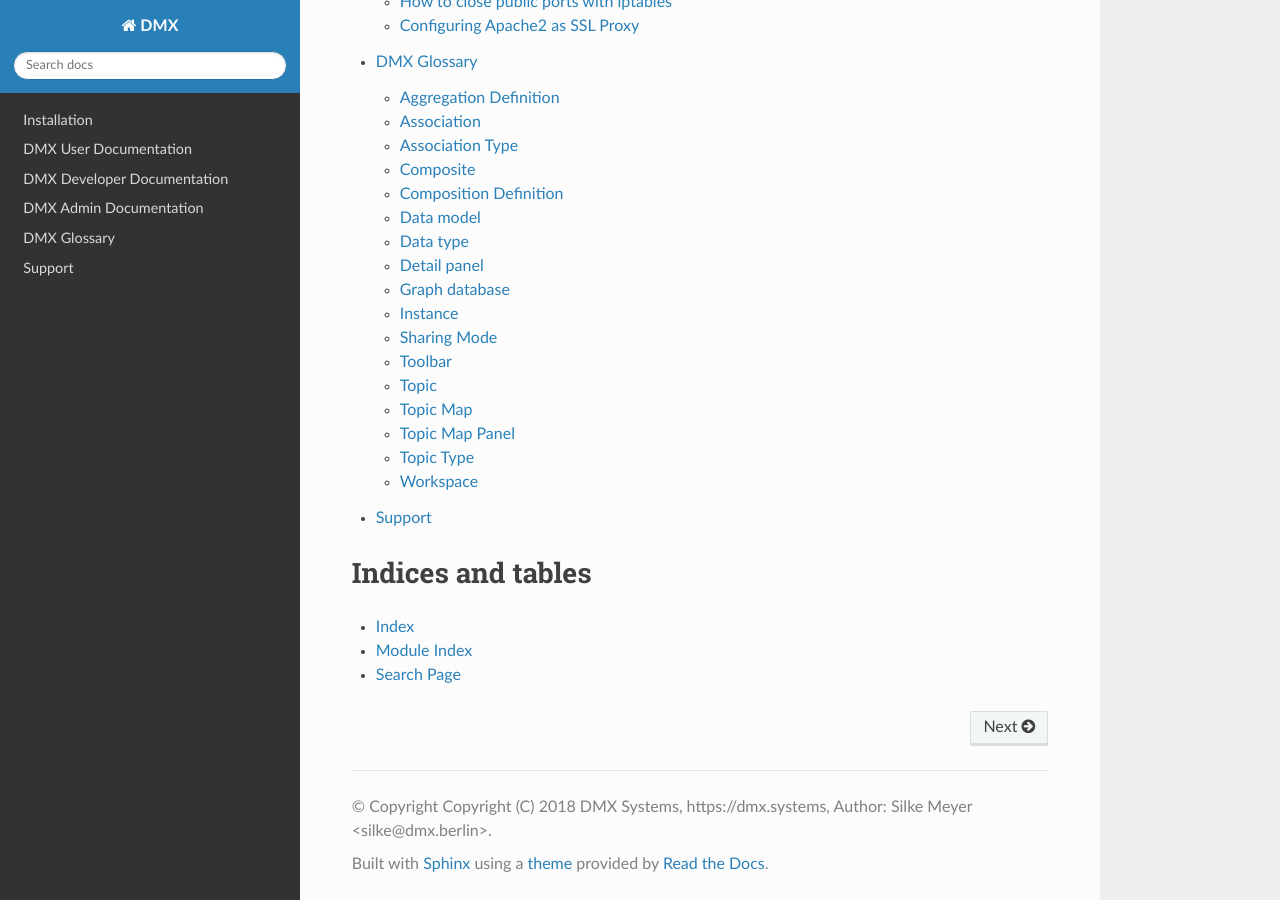
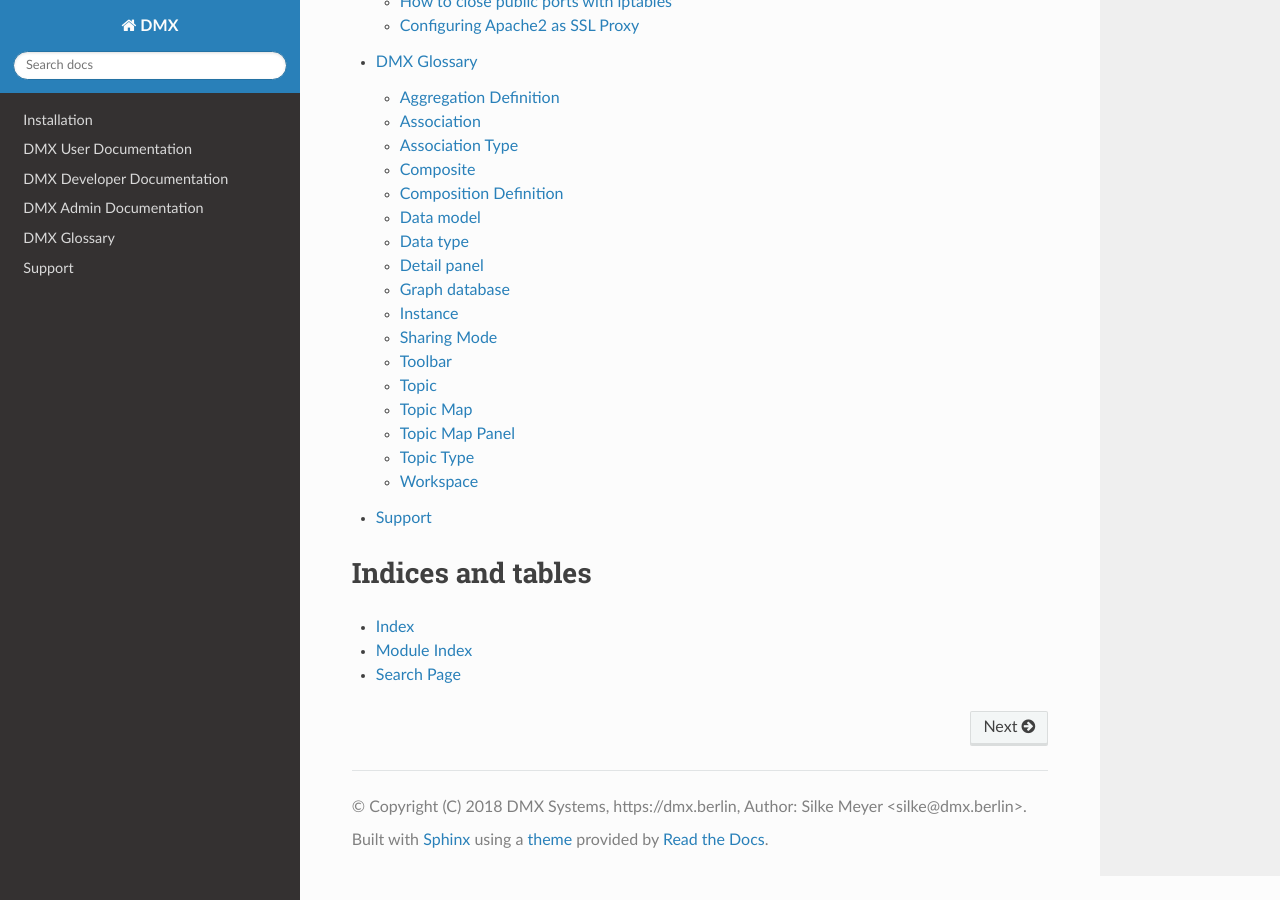
Before and after one commit to dmx-systems/dmx-documentation, a Sphinx documentation site: the page built from docs/index.rst, in a window 1280 px wide and 900 px high, scrolled down 598 px. Built offline with Sphinx 7.4.7 and the Read the Docs theme 2.0.0, drawn with Linux system fonts in a browser that asks for light colours.

Commit message:
Trying to configure copyright info

```diff
--- a/docs/conf.py
+++ b/docs/conf.py
@@ -20,7 +20,7 @@
 # -- Project information -----------------------------------------------------
 
 project = u'DMX'
-copyright = u'Copyright (C) 2018 DMX Systems, https://dmx.systems, Author: Silke Meyer <silke@dmx.berlin>'
+copyright = u'(C) 2018 DMX Systems, https://dmx.berlin, Author: Silke Meyer <silke@dmx.berlin>'
 author = u'Silke Meyer <silke@dmx.berlin>'
 
 # The short X.Y version
```
